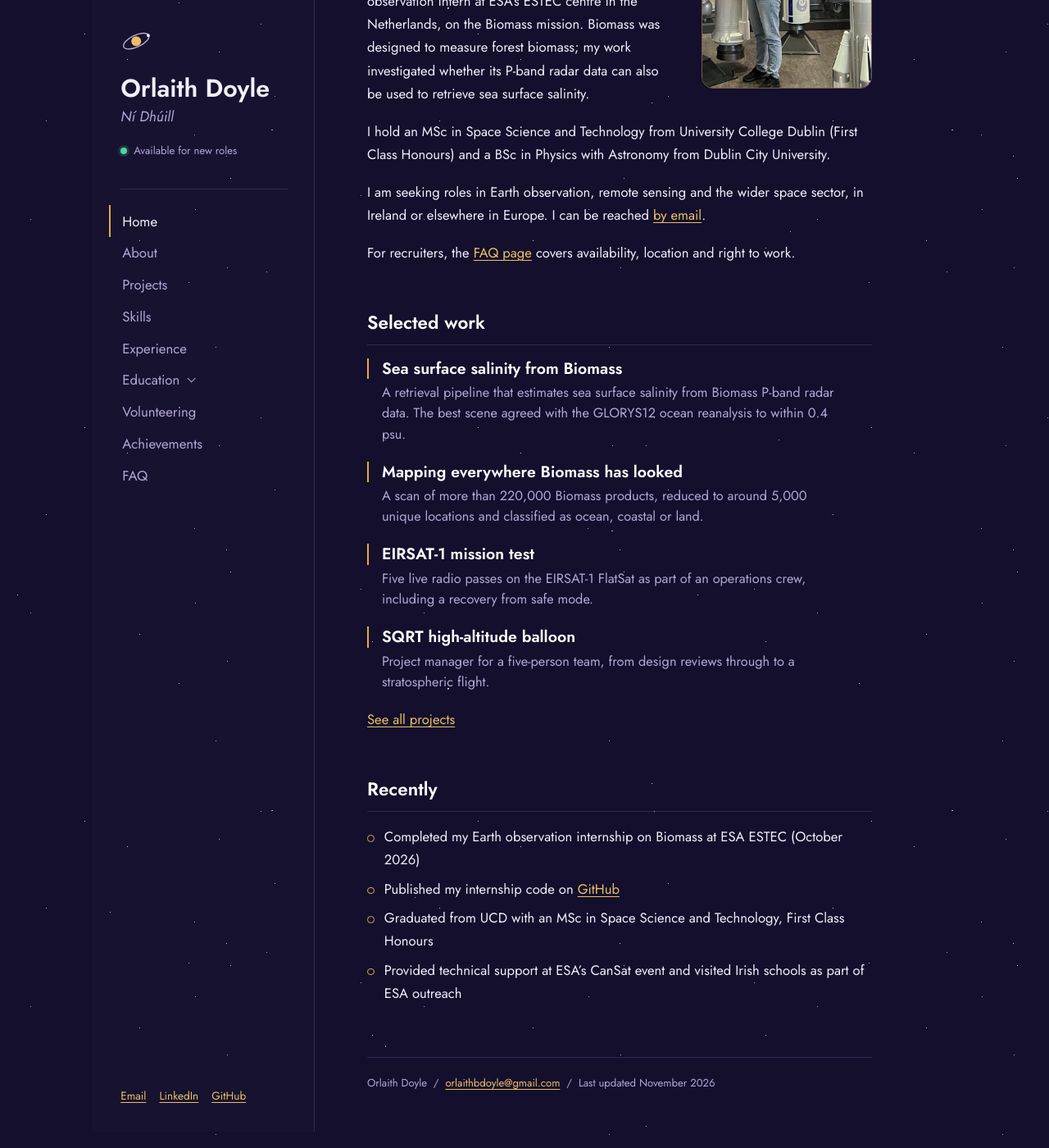
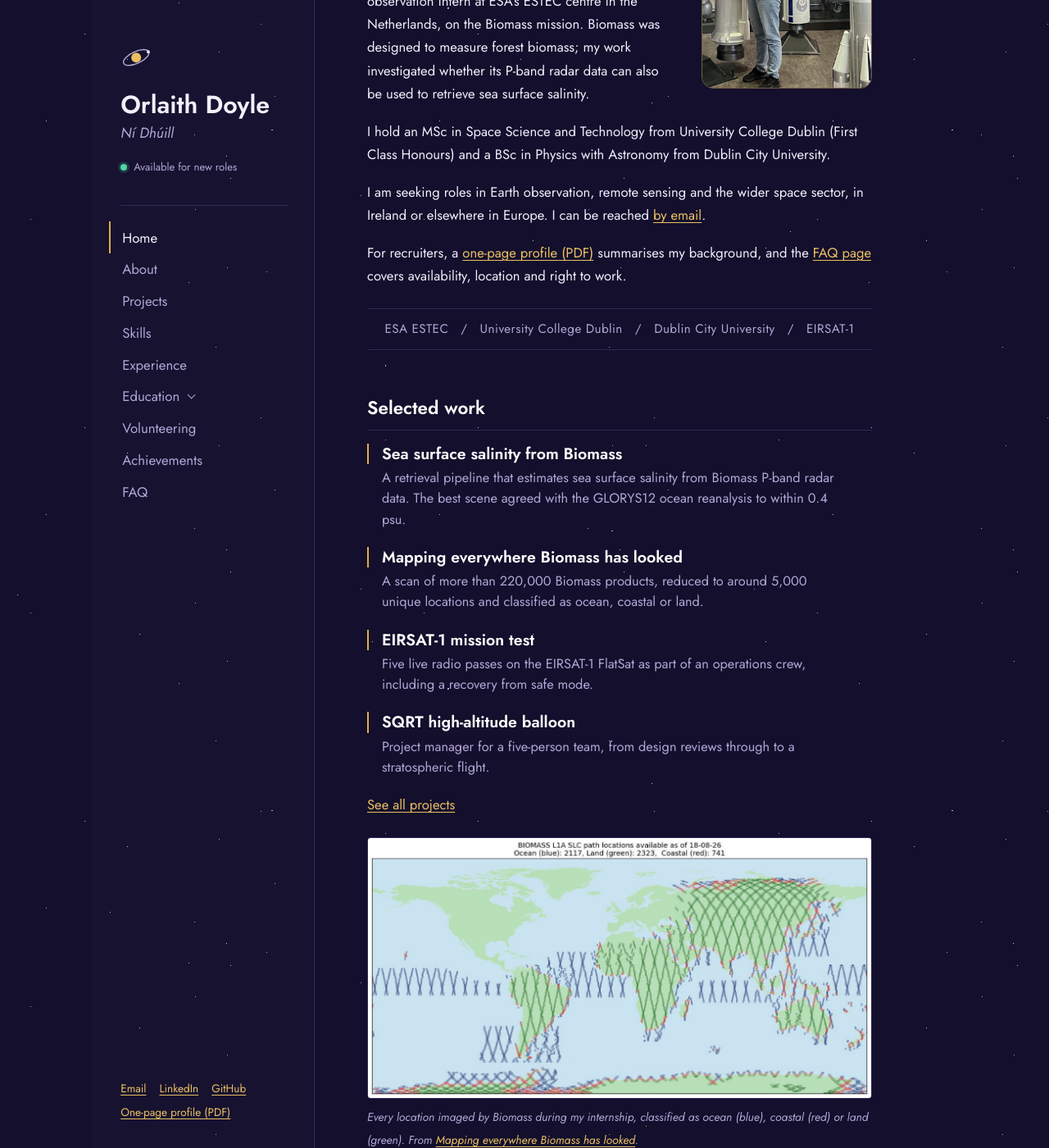
Before and after one commit to orlaithdoyle/orlaithdoyle.github.io, a Jekyll site: the page built from index.md, in a window 1280 px wide and 1400 px high, scrolled down 561 px. Shown: the whole window at 82% size. Built offline with Jekyll 4.4.1, drawn with Linux system fonts in a browser that asks for light colours.

Commit message:
Home: swath map figure and affiliations strip; project figures; one-page profile PDF

```diff
--- a/_layouts/default.html
+++ b/_layouts/default.html
@@ -63,6 +63,7 @@
     <a href="mailto:{{ site.email }}">Email</a>
     <a href="{{ site.linkedin }}">LinkedIn</a>
     <a href="{{ site.github }}">GitHub</a>
+    <a href="{{ '/files/Orlaith_Doyle_Profile.pdf' | relative_url }}">One-page profile (PDF)</a>
     {% if cv_file %}<a href="{{ site.cv | relative_url }}">CV (PDF)</a>{% endif %}
   </div>
 </aside>
--- a/index.md
+++ b/index.md
@@ -11,7 +11,9 @@ I hold an MSc in Space Science and Technology from University College Dublin (Fi
 
 {% assign cv_file = site.static_files | where: "path", "/cv.pdf" | first %}I am seeking roles in Earth observation, remote sensing and the wider space sector, in Ireland or elsewhere in Europe. I can be reached [by email](mailto:orlaithbdoyle@gmail.com).{% if cv_file %} My [CV is available here](cv.pdf).{% endif %}
 
-For recruiters, the [FAQ page](faq.html) covers availability, location and right to work.
+For recruiters, a [one-page profile (PDF)](files/Orlaith_Doyle_Profile.pdf) summarises my background, and the [FAQ page](faq.html) covers availability, location and right to work.
+
+<p class="affil">ESA ESTEC &nbsp;&nbsp;/&nbsp;&nbsp; University College Dublin &nbsp;&nbsp;/&nbsp;&nbsp; Dublin City University &nbsp;&nbsp;/&nbsp;&nbsp; EIRSAT-1</p>
 
 ## Selected work
 
@@ -29,6 +31,9 @@ For recruiters, the [FAQ page](faq.html) covers availability, location and right
 
 [See all projects](projects.html)
 
+![World map of every Biomass swath, coloured by ocean, coast and land](photos/biomass-swath-map.jpg)
+*Every location imaged by Biomass during my internship, classified as ocean (blue), coastal (red) or land (green). From [Mapping everywhere Biomass has looked](projects.html#mapping-everywhere-biomass-has-looked).*
+
 ## Recently
 
 - Completed my Earth observation internship on Biomass at ESA ESTEC (October 2026)
--- a/style.css
+++ b/style.css
@@ -252,3 +252,6 @@ main p.glance{display:block}
 .topics{font-size:.98rem;color:var(--faded)}
 main h2[id]{scroll-margin-top:1rem}
 .panel + h2{margin-top:3.6rem}
+
+.affil{font-size:.95rem;letter-spacing:.03em;color:var(--faded);border-top:1px solid var(--lines);border-bottom:1px solid var(--lines);padding:.7rem 0;margin:1.6rem 0 .4rem;text-align:center}
+main img{max-height:30rem;width:auto;max-width:100%}
```
Also changed, not shown: projects.md (+15 -0 lines), photos/blessington-water.jpg (added), photos/detector-spectrum.jpg (added), photos/jupiter-transfer.jpg (added), photos/tini-spacecraft.jpg (added), photos/titan-huygens.jpg (added), 1 other file.
